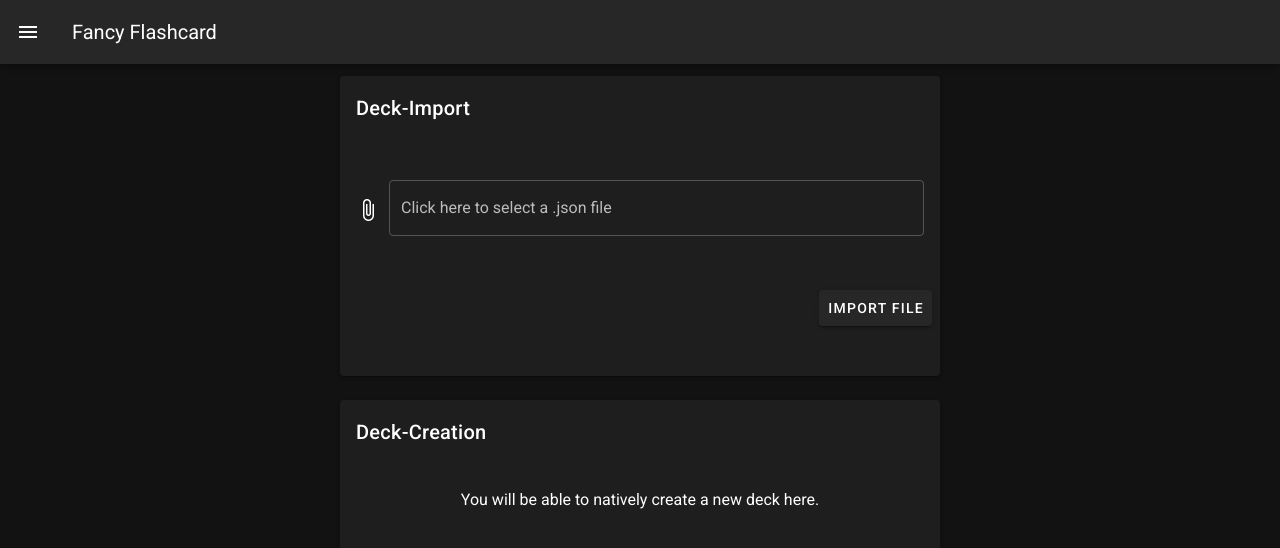
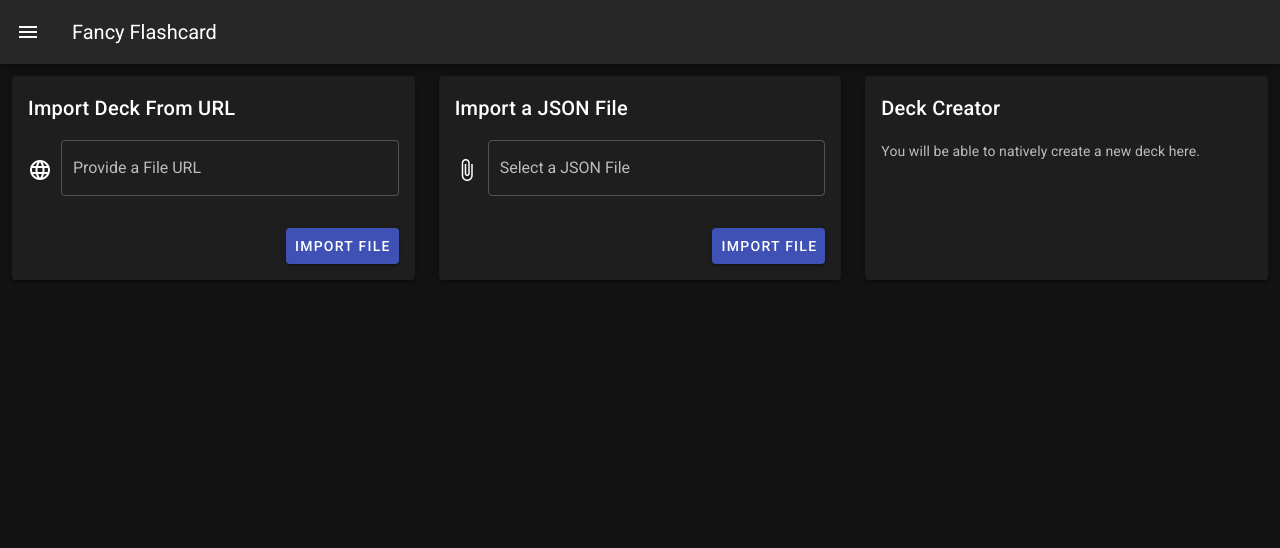
Before and after one commit to fancy-flashcard/ffc, a Vue app: page /add in a window 1280 px wide. Shown: the top 548 px of the page. Built offline with nearby package versions, Linux system fonts and the light colour scheme.

Commit message:
update file import + restructure file order + add helper for local storage
Co-authored-by: Niko Lockenvitz <nl@nikolockenvitz.de>

```diff
--- a/src/App.vue
+++ b/src/App.vue
@@ -12,6 +12,12 @@
               v-bind:navBarList="navBarList"
             ></NavigationBar>
             <router-view v-bind:decks="decks" v-bind:numberOfSelectedDecks="numberOfSelectedDecks" />
+            <v-snackbar app v-model="snackbar.snackbar" :timeout="snackbar.timeout">
+              {{ snackbar.text }}
+              <template>
+                <v-btn color="indigo" text @click="snackbar.snackbar = false">Close</v-btn>
+              </template>
+            </v-snackbar>
           </v-content>
         </v-app>
       </v-app>
@@ -21,6 +27,7 @@
 
 <script>
 import NavigationBar from "./components/layout/NavigationBar.vue";
+import ls from "./helpers/localStorageHelper";
 
 export default {
   props: {
@@ -35,10 +42,16 @@ export default {
         deck => !decksToBeDeleted.includes(deck.id)
       );
     });
+    this.$eventHub.$on("addDecksFromFile", fileContent => {
+      this.addDecksFromFile(fileContent);
+    });
+    this.$eventHub.$on("snackbarEvent", output => {
+      this.showSnackbar(output);
+    });
   },
   data() {
     return {
-      saveData: ["decks", "rated"],
+      propertiesToSyncWithLocalStorage: [{ key: "decks", defaultValue: [] }],
       decks: [],
       navBarList: [
         {
@@ -61,21 +74,16 @@ export default {
           icon: "mdi-information",
           title: "About"
         }
-      ]
+      ],
+      snackbar: {
+        text: "",
+        snackbar: false,
+        timeout: 2000
+      }
     };
   },
-  updated() {
-    // this.saveData.forEach(item => this.checkStorage(item));
-  },
   mounted() {
-    localStorage.setItem(
-      "decks",
-      JSON.stringify([
-        { id: 1, deckname: "Test Deck 1", selected: false },
-        { id: 2, deckname: "Test Deck 2", selected: false }
-      ])
-    );
-    this.saveData.forEach(item => this.checkStorage(item));
+    this.readFromLocalStorage();
   },
   computed: {
     numberOfSelectedDecks() {
@@ -95,13 +103,61 @@ export default {
       }
       this.$refs.navbar.showDrawer();
     },
-    checkStorage(key) {
-      if (localStorage.getItem(key)) {
+    showSnackbar(text) {
+      this.snackbar.text = text;
+      this.snackbar.snackbar = true;
+    },
+    readFromLocalStorage() {
+      this.propertiesToSyncWithLocalStorage.forEach(item => {
         try {
-          this[key] = JSON.parse(localStorage.getItem(key));
+          this[item.key] = JSON.parse(ls.get(item.key));
+          if (this[item.key] === null) {
+            throw new Error("No item found.");
+          }
         } catch (e) {
-          localStorage.removeItem(key);
+          this[item.key] = item.defaultValue;
         }
+      });
+    },
+    saveToLocalStorge() {
+      this.propertiesToSyncWithLocalStorage.forEach(item => {
+        ls.set(item.key, JSON.stringify(this[item.key]));
+      });
+    },
+    addDecksFromFile(fileContent) {
+      // TODO: check how many decks and cards were imported -> throw error if none
+      try {
+        fileContent = JSON.parse(fileContent);
+        for (const deckShortName in fileContent.decks) {
+          const cards = [];
+          for (const cardId in fileContent.decks[deckShortName].cards) {
+            cards.push({
+              id: Number(cardId),
+              q: fileContent.decks[deckShortName].cards[cardId].q,
+              a: fileContent.decks[deckShortName].cards[cardId].a,
+              r: []
+            });
+          }
+
+          this.decks.push({
+            id: this.decks.reduce((acc, cur) => Math.max(acc, cur.id), 0) + 1,
+            selected: false,
+            name:
+              fileContent.decks[deckShortName].meta.deck_name || deckShortName,
+            meta: {
+              file: fileContent.meta,
+              deck: {
+                ...fileContent.decks[deckShortName].meta,
+                short_name: deckShortName
+              }
+            },
+            cards
+          });
+        }
+        this.saveToLocalStorge();
+        this.showSnackbar("Imported decks");
+      } catch (e) {
+        this.showSnackbar(e);
       }
     }
   }
@@ -117,10 +173,11 @@ body {
   overflow-y: auto !important;
 }
 
-#app {
-  text-align: center;
+/* reduce margin of file input */
+.deck-input .v-input__control .v-input__slot {
+  margin-bottom: 0;
 }
-.v-list {
-  text-align: left;
+.deck-input .v-input__control .v-text-field__details {
+  display: none;
 }
 </style>
--- /dev/null
+++ b/src/components/addnewdeck/AddNewDeck.vue
@@ -0,0 +1,24 @@
+<template>
+  <div class="settings">
+    <v-container fluid>
+      <v-row>
+        <ImportDeckFromURL />
+        <ImportDeckFromFile />
+        <DeckCreator />
+      </v-row>
+    </v-container>
+  </div>
+</template>
+
+<script>
+import ImportDeckFromURL from "./ImportDeckFromURL.vue";
+import ImportDeckFromFile from "./ImportDeckFromFile.vue";
+import DeckCreator from "./DeckCreator.vue";
+export default {
+  name: "AddNewDeck",
+  components: { ImportDeckFromURL, ImportDeckFromFile, DeckCreator }
+};
+</script>
+
+<style scoped>
+</style>
--- /dev/null
+++ b/src/components/addnewdeck/DeckCreator.vue
@@ -0,0 +1,19 @@
+<template>
+  <v-col cols="12" sm="12" md="6" lg="4" xl="4">
+    <v-card height="100%" raised>
+      <v-card-title>Deck Creator</v-card-title>
+      <v-card-text>
+        <p>You will be able to natively create a new deck here.</p>
+      </v-card-text>
+    </v-card>
+  </v-col>
+</template>
+
+<script>
+export default {
+  name: "DeckCreator"
+};
+</script>
+
+<style scoped>
+</style>
--- /dev/null
+++ b/src/components/addnewdeck/ImportDeckFromFile.vue
@@ -0,0 +1,64 @@
+<template>
+  <v-col cols="12" sm="12" md="6" lg="4" xl="4">
+    <v-card height="100%" raised>
+      <v-card-title>Import a JSON File</v-card-title>
+      <v-card-text>
+        <v-file-input
+          class="deck-input"
+          outlined
+          clearable
+          label="Select a JSON File"
+          accept=".json"
+          v-model="chosenFile"
+        ></v-file-input>
+      </v-card-text>
+      <v-card-actions class="button-padding">
+        <v-spacer></v-spacer>
+        <v-btn color="indigo" right @click="importFile">Import File</v-btn>
+      </v-card-actions>
+    </v-card>
+  </v-col>
+</template>
+
+<script>
+export default {
+  name: "ImportDeckFromFile",
+  data() {
+    return {
+      chosenFile: null,
+      fileContent: ""
+    };
+  },
+  methods: {
+    importFile() {
+      const reader = new FileReader();
+      try {
+        if (this.chosenFile === null) {
+          throw new Error("No file chosen.");
+        }
+        if (
+          this.chosenFile.name.substr(this.chosenFile.name.length - 5) !==
+          ".json"
+        ) {
+          throw new Error("Wrong file format!");
+        }
+        reader.readAsText(this.chosenFile);
+        reader.onload = () => {
+          this.$eventHub.$emit("addDecksFromFile", reader.result);
+        };
+      } catch (e) {
+        this.$eventHub.$emit("snackbarEvent", e);
+      }
+    }
+  }
+};
+</script>
+
+<style scoped>
+#file-input-wrapper {
+  padding-bottom: 0;
+}
+.button-padding {
+  padding: 16px;
+}
+</style>
--- /dev/null
+++ b/src/components/addnewdeck/ImportDeckFromURL.vue
@@ -0,0 +1,61 @@
+<template>
+  <v-col cols="12" sm="12" md="6" lg="4" xl="4">
+    <v-card height="100%" raised>
+      <v-card-title>Import Deck From URL</v-card-title>
+      <v-card-text>
+        <v-text-field
+          class="deck-input"
+          label="Provide a File URL"
+          outlined
+          clearable
+          :rules="urlRules"
+          v-model="chosenURL"
+        >
+          <v-icon slot="prepend">mdi-web</v-icon>
+        </v-text-field>
+      </v-card-text>
+      <v-card-actions class="button-padding">
+        <v-spacer></v-spacer>
+        <v-btn color="indigo" right @click="loadFileFromURL">Import File</v-btn>
+      </v-card-actions>
+    </v-card>
+  </v-col>
+</template>
+
+<script>
+export default {
+  name: "ImportDeckFromURL",
+  data() {
+    return {
+      chosenURL: null,
+      fileContent: "",
+      urlRules: [
+        value =>
+          new RegExp("^https://.*/.*.json$").exec(value) !== null ||
+          "Please provide a correct URL"
+      ]
+    };
+  },
+  methods: {
+    loadFileFromURL() {
+      try {
+        throw new Error("Not yet implemented");
+      } catch (e) {
+        this.$eventHub.$emit("snackbarEvent", e);
+      }
+    },
+    urlPattern() {
+      new RegExp("^https://.*/.*.json$", "g");
+    }
+  }
+};
+</script>
+
+<style scoped>
+#file-input-wrapper {
+  padding-bottom: 0;
+}
+.button-padding {
+  padding: 16px;
+}
+</style>
--- a/src/components/deckselection/DeckSelection.vue
+++ b/src/components/deckselection/DeckSelection.vue
@@ -10,7 +10,7 @@
           :id="deck.id"
         >
           <v-list-item-content>
-            <v-list-item-title v-text="deck.deckname"></v-list-item-title>
+            <v-list-item-title v-text="deck.name"></v-list-item-title>
           </v-list-item-content>
           <v-list-item-icon v-bind:class="{ hidden: numberOfSelectedDecks===0, visible: numberOfSelectedDecks>0 }">
             <v-icon v-if="deck.selected">mdi-check-box-outline</v-icon>
--- /dev/null
+++ b/src/helpers/localStorageHelper.js
@@ -0,0 +1,11 @@
+const LOCAL_STORAGE_APP_CONTEXT = "ffc_";
+
+export default {
+  get(key) {
+    return localStorage.getItem(LOCAL_STORAGE_APP_CONTEXT + key);
+  },
+
+  set(key, value) {
+    localStorage.setItem(LOCAL_STORAGE_APP_CONTEXT + key, value);
+  },
+};
--- a/src/views/AddNewDeck.vue
+++ b/src/views/AddNewDeck.vue
@@ -1,69 +1,21 @@
 <template>
-  <div class="settings">
-    <v-container fluid>
-      <v-row align="center" justify="center">
-        <v-col cols="10">
-          <v-card class="file-input" width="600" height="300" raised>
-            <v-card-title>Deck-Import</v-card-title>
-            <br />
-            <v-card-text>
-              <v-file-input
-                accept=".json"
-                label="Click here to select a .json file"
-                outlined
-                v-model="chosenFile"
-              ></v-file-input>
-            </v-card-text>
-            <v-card-actions>
-              <v-spacer></v-spacer>
-              <v-btn right @click="importFile">Import File</v-btn>
-            </v-card-actions>
-          </v-card>
-        </v-col>
-      </v-row>
-
-      <v-row align="center" justify="center">
-        <v-col cols="10">
-          <v-card class="file-input" width="600" height="300" raised>
-            <v-card-title>Deck-Creation</v-card-title>
-            <br />
-            <p>You will be able to natively create a new deck here.</p>
-          </v-card>
-        </v-col>
-      </v-row>
-    </v-container>
+  <div class="addnewdeck">
+    <AddNewDeckComponent />
   </div>
 </template>
 
 <script>
+import AddNewDeckComponent from "../components/addnewdeck/AddNewDeck.vue";
+
 export default {
   name: "AddNewDeck",
-  data() {
-    return {
-      chosenFile: null,
-      fileContent: ""
-    };
+  props: {
   },
-  computed: {},
-  components: {},
-  methods: {
-    importFile() {
-      const reader = new FileReader();
-      reader.readAsText(this.chosenFile);
-      reader.onload = () => {
-        this.fileContent = JSON.parse(reader.result);
-        if (this.fileContent.decks) {
-          localStorage.setItem("decks", JSON.stringify(this.fileContent.decks));
-        }
-      };
-    }
+  components: {
+    AddNewDeckComponent
   }
 };
 </script>
 
 <style scoped>
-.file-input {
-  margin: auto;
-  width: 50%;
-}
 </style>
```
